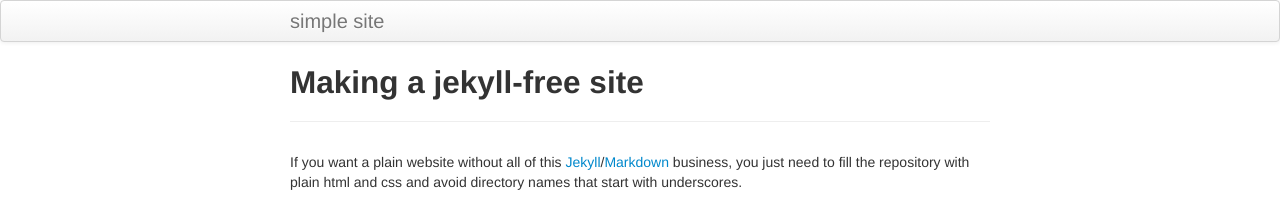
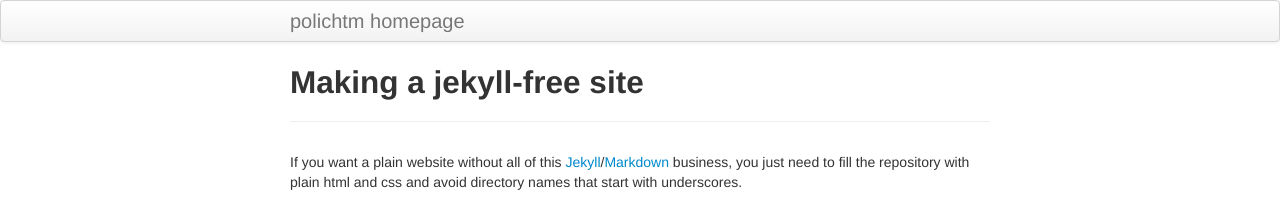
Before and after one commit to polichtm/polichtm.github.io, a Jekyll site: the page built from pages/nojekyll.md, in a window 1280 px wide. Shown: the top 203 px of the page. Built offline with Jekyll 4.4.1, drawn with Linux system fonts in a browser that asks for light colours.

Commit message:
_config.yml update

```diff
--- a/_config.yml
+++ b/_config.yml
@@ -8,10 +8,12 @@ highlighter: rouge
 # Themes are encouraged to use these universal variables
 # so be sure to set them if your theme uses them.
 #
-title : simple site
+theme: jekyll-theme-minimal
+title: polichtm homepage
+description: Bookmark this to keep an eye on my project updates!
 
 # NOTE: Replacing this next line with your own URL
-production_url : https://kbroman.github.io/simple_site
+production_url : https://polichtm.github.io
 
 # Tell Github to use the kramdown markdown interpreter
 # (see https://help.github.com/articles/migrating-your-pages-site-from-maruku)
```
